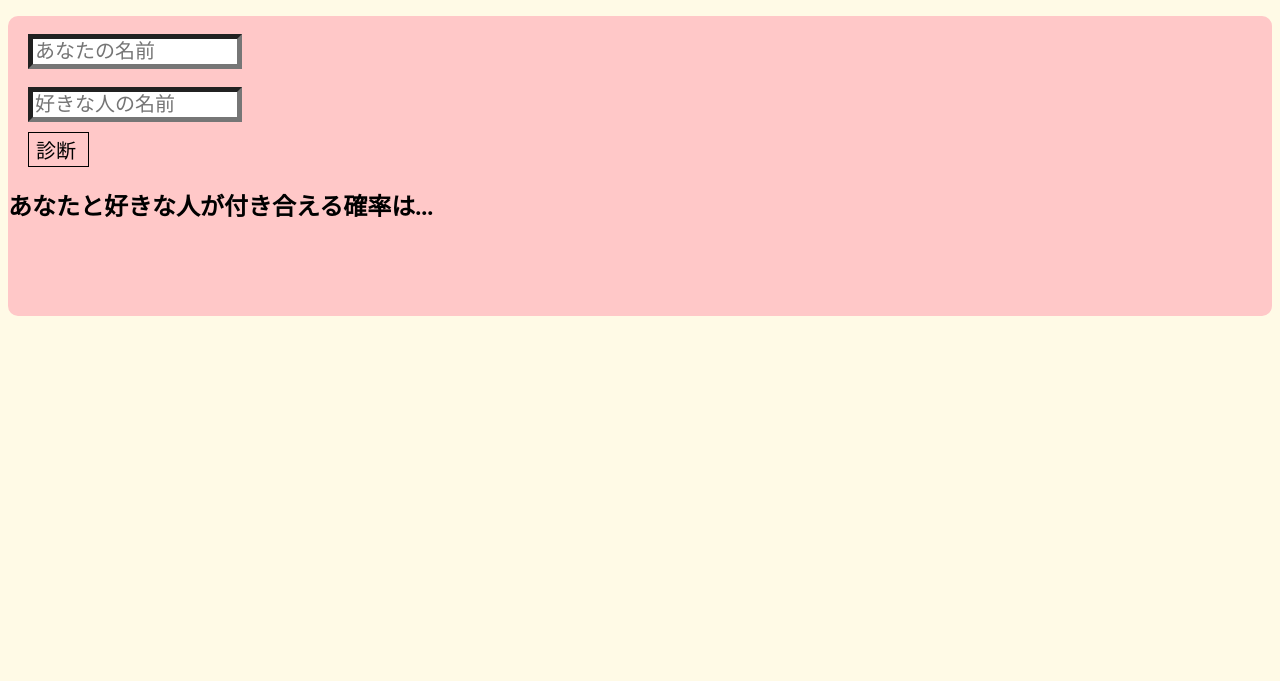
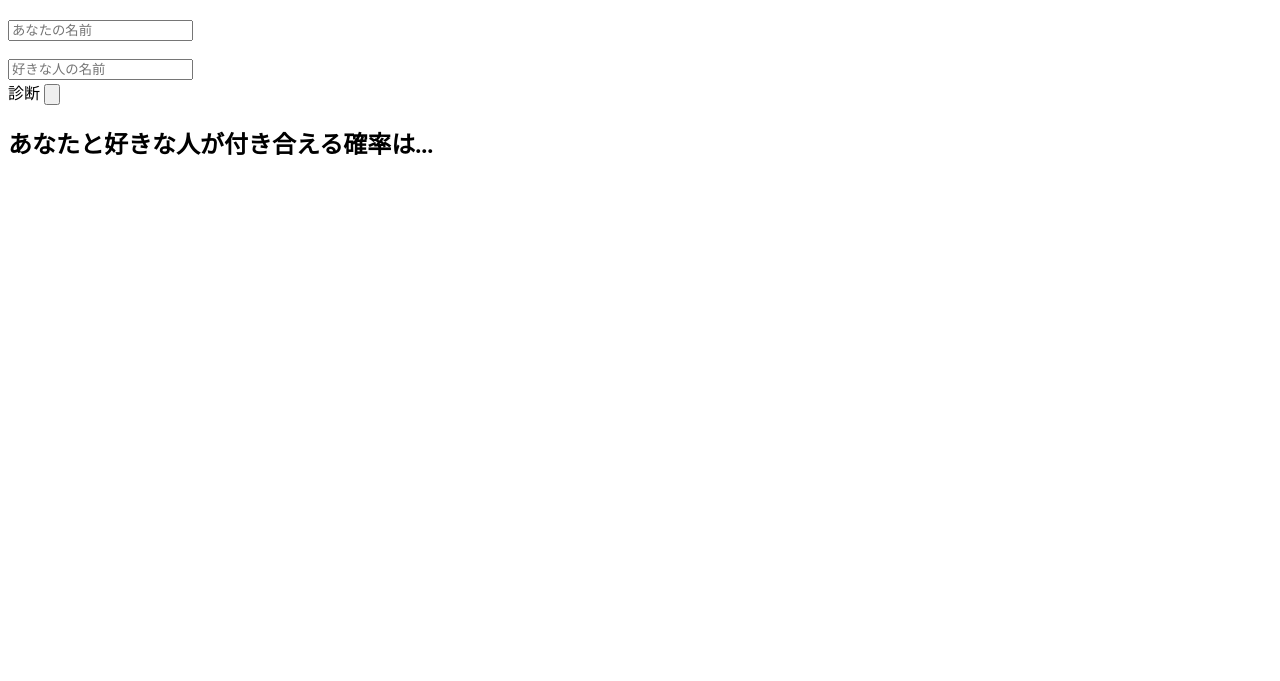
Before and after one commit to S-human-S/you.are.notsmart.com, a plain HTML site: page index.html in a window 1280 px wide. Shown: the part 119-800 px from the top of the page. Drawn offline with Linux system fonts and the light colour scheme; a web font is replaced by a local one.

Commit message:
Update index.html

```diff
--- a/index.html
+++ b/index.html
@@ -1,30 +1,25 @@
-<!DOCTYPE html>
-<html>
-<haed>
-  <link rel="stylesheet" href="style.css">
-  <link rel="preconnect" href="https://fonts.googleapis.com">
+<haed><link rel="preconnect" href="https://fonts.googleapis.com">
 <link rel="preconnect" href="https://fonts.gstatic.com" crossorigin>
 <link href="https://fonts.googleapis.com/css2?family=Mochiy+Pop+One&family=Noto+Sans+JP:wght@100..900&family=Noto+Serif+JP:wght@200..900&family=Zen+Maru+Gothic&family=Zen+Old+Mincho&display=swap" rel="stylesheet"></haed>
-<body>
-  <h1>恋愛診断！あなたと愛人は付き合える？</h1>
+<h1>恋愛診断！あなたと愛人は付き合える？</h1>
 <h3>好きな人と自分の名前を入力して診断ボタンを押すと、将来付き合える確率が占えます！</h3>
 <div id="textbox">
   <div id="college">
   <br>
-  <input class="namebox" type="text" placeholder="あなたの名前"><br><br>
-  <input class="namebox"type="text" placeholder="好きな人の名前">
+  <input id="ownname" class="namebox" type="text" placeholder="あなたの名前"><br><br>
+  <input id="youname" class="namebox"type="text" placeholder="好きな人の名前">
   <br>
 
   <div id="button"><label id="submitbuttonlabel" >診断
   <input id="submitbutton"  type="button" onclick="unV()"></label>
     </div>
-    <div class="colegge2">
-      <h2>あなたと好きな人が付き合える確率は...</h2>
-      <h2 id="P"></h2>
+    </div>
+      <div id="college2">
+
+        <h2>あなたと好きな人が付き合える確率は...  </h2>
+
+        <p id="P"></p>
 
     </div>
-</div>
+
   </div>
-<script src="script.js"></script>
-  </body>
-  </html>
```
